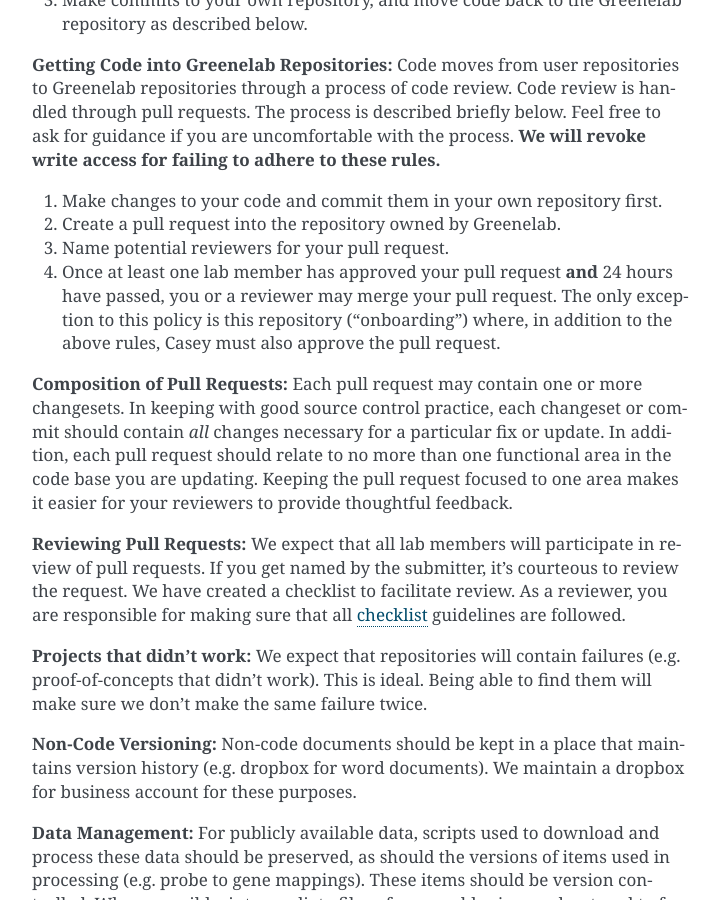
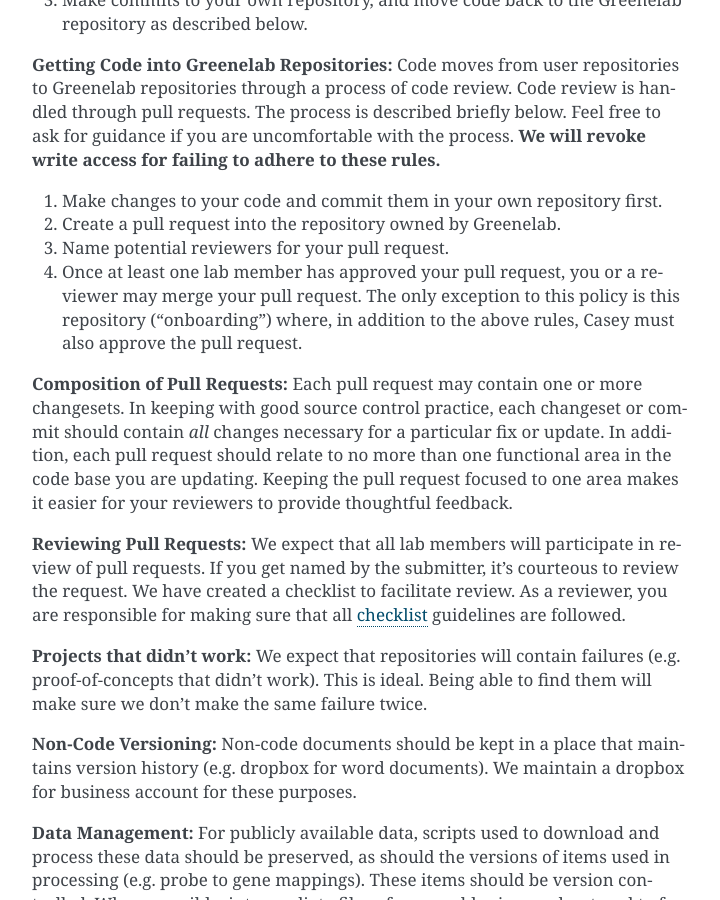
Before and after one commit to greenelab/onboarding, a Sphinx documentation site: the page built from source/coding_and_software.rst, in a window 1280 px wide and 900 px high, scrolled down 732 px. Shown: the whole window, without its empty margins (388-1108 px from the left). Built offline with Sphinx 7.4.7, drawn with Linux system fonts in a browser that asks for light colours.

Commit message:
remove 24 hour window

```diff
--- a/source/coding_and_software.rst
+++ b/source/coding_and_software.rst
@@ -45,10 +45,10 @@
 1) Make changes to your code and commit them in your own repository first.
 2) Create a pull request into the repository owned by Greenelab.
 3) Name potential reviewers for your pull request.
-4) Once at least one lab member has approved your pull request **and** 24
-   hours have passed, you or a reviewer may merge your pull request. The only
-   exception to this policy is this repository ("onboarding") where, in
-   addition to the above rules, Casey must also approve the pull request.
+4) Once at least one lab member has approved your pull request, you or a
+   reviewer may merge your pull request. The only exception to this policy is
+   this repository ("onboarding") where, in addition to the above rules, Casey
+   must also approve the pull request.
 
 **Composition of Pull Requests:**
 Each pull request may contain one or more changesets. In keeping with good
```
